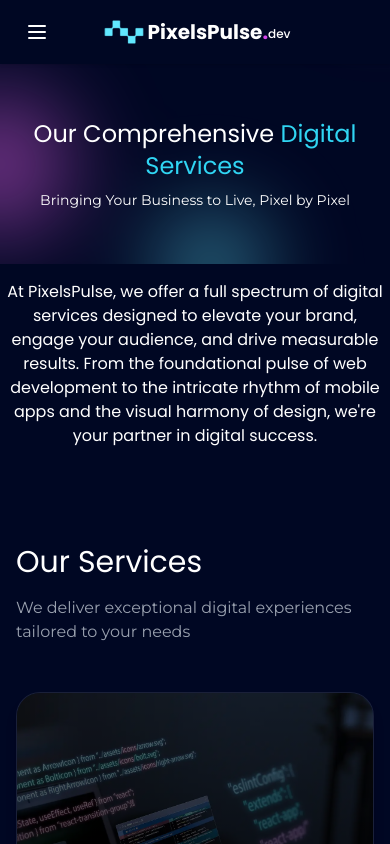
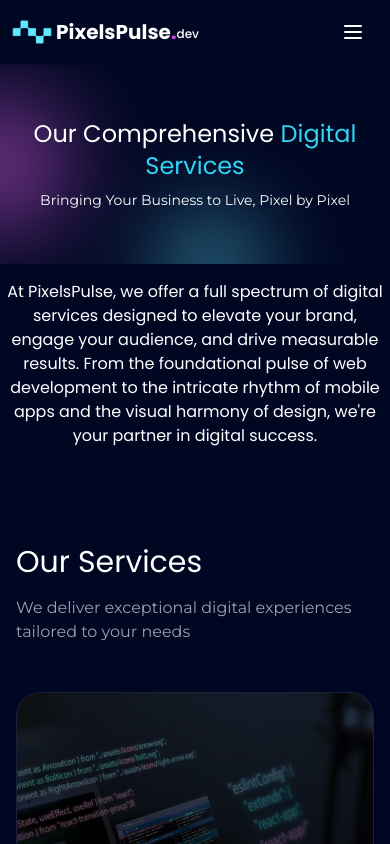
Before and after one commit to thegr8khalee/PixelsPulse, a React (Vite) app in the folder pixelspulse/: page /services in a window 390 px wide. Shown: the top 844 px of the page. Built offline with nearby package versions, Linux system fonts and the light colour scheme; a web font is replaced by a local one.

Commit message:
feat: enhance Navbar with mobile logo and improved layout for better visibility

```diff
--- a/pixelspulse/src/components/Navbar.jsx
+++ b/pixelspulse/src/components/Navbar.jsx
@@ -10,14 +10,22 @@
         {/* Navbar */}
         <div className='z-110 navbar bg-base-100 shadow-sm sticky top-0'>
           <div className='navbar-start'>
-            {/* Hamburger menu for small screens (toggles drawer) */}
-            <label
-              htmlFor='my-drawer-3'
-              aria-label='open sidebar'
-              className='btn btn-ghost lg:hidden'
+            {/* Logo for mobile - Visible on small screens */}
+            <a
+              href='/'
+              className="flex lg:hidden text-xl hover:bg-transparent border-0 hover:text-inherit hover:shadow-none font-['poppins'] font-bold items-center"
             >
-              <MenuIcon />
-            </label>
+              <img
+                src='/android-chrome-512x512.png'
+                alt='PixelPulse.dev Logo'
+                className='size-12'
+              />
+              <p>PixelsPulse</p>
+              <p className='text-accent'>.</p>
+              <div className='text-xs items-end font-[poppins] font-medium pt-1'>
+                dev
+              </div>
+            </a>
             {/* Desktop Navigation - Hidden on small screens */}
             <div className='hidden lg:flex'>
               <ul className='menu menu-horizontal px-1'>
@@ -78,7 +86,7 @@
               </ul>
             </div>
           </div>
-          <div className='navbar-center'>
+          <div className='navbar-center hidden lg:flex'>
             <a
               href='/'
               className="flex text-xl hover:bg-transparent border-0 hover:text-inherit hover:shadow-none font-['poppins'] font-bold items-center"
@@ -91,12 +99,19 @@
               <p>PixelsPulse</p>
               <p className='text-accent'>.</p>
             </a>
-          </div>
-          {/* Moved 'dev' part to be adjacent to the logo within navbar-center for better alignment */}
-          <div className='text-xs items-end font-[poppins] font-medium pt-1'>
-            dev
+            <div className='text-xs items-end font-[poppins] font-medium pt-1'>
+              dev
+            </div>
           </div>
           <div className='navbar-end'>
+            {/* Hamburger menu for small screens (toggles drawer) */}
+            <label
+              htmlFor='my-drawer-3'
+              aria-label='open sidebar'
+              className='btn btn-ghost lg:hidden'
+            >
+              <MenuIcon />
+            </label>
             {/* Contact Button for desktop */}
             <div className='hidden lg:flex'>
               <a
```
